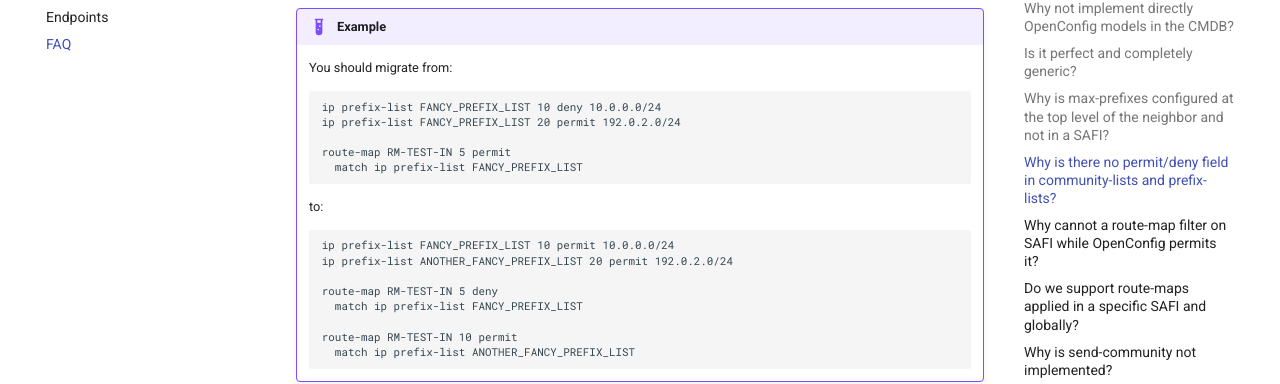
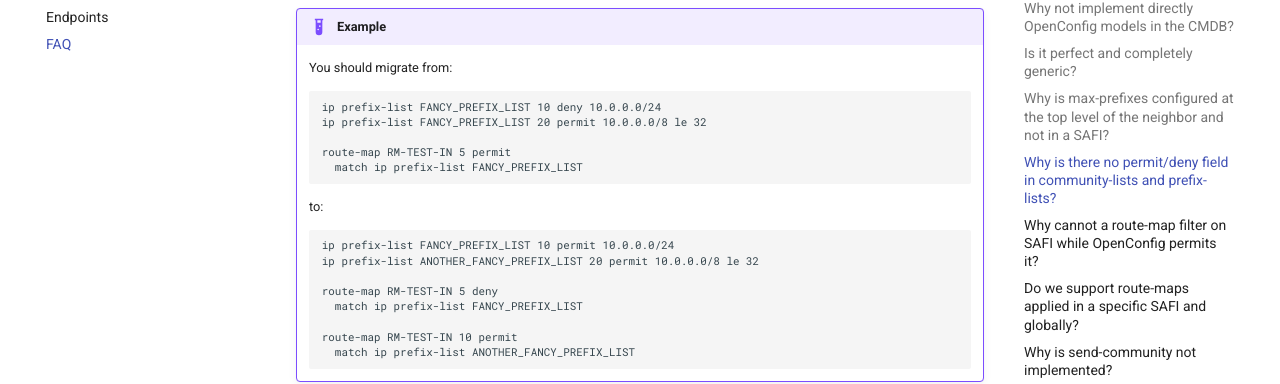
Before and after one commit to criteo/AFK, an MkDocs documentation site: the page built from docs/docs/CMDB/FAQ.md, in a window 1280 px wide and 900 px high, scrolled down 1622 px. Shown: the part 145-529 px from the top of the window. Built offline with MkDocs 1.6.1 and Material for MkDocs 9.7.7, drawn with Linux system fonts in a browser that asks for light colours; emoji names are drawn with the system emoji font; comment, search, counter and statistics services are not loaded.

Commit message:
Update example

````diff
--- a/docs/docs/CMDB/FAQ.md
+++ b/docs/docs/CMDB/FAQ.md
@@ -63,7 +63,7 @@ If you are currently using `permit/deny`, we suggest you to adapt your route-map
     You should migrate from:
     ```
     ip prefix-list FANCY_PREFIX_LIST 10 deny 10.0.0.0/24
-    ip prefix-list FANCY_PREFIX_LIST 20 permit 192.0.2.0/24
+    ip prefix-list FANCY_PREFIX_LIST 20 permit 10.0.0.0/8 le 32
 
     route-map RM-TEST-IN 5 permit
       match ip prefix-list FANCY_PREFIX_LIST
@@ -72,7 +72,7 @@ If you are currently using `permit/deny`, we suggest you to adapt your route-map
     to:
     ```
     ip prefix-list FANCY_PREFIX_LIST 10 permit 10.0.0.0/24
-    ip prefix-list ANOTHER_FANCY_PREFIX_LIST 20 permit 192.0.2.0/24
+    ip prefix-list ANOTHER_FANCY_PREFIX_LIST 20 permit 10.0.0.0/8 le 32
 
     route-map RM-TEST-IN 5 deny
       match ip prefix-list FANCY_PREFIX_LIST
````
